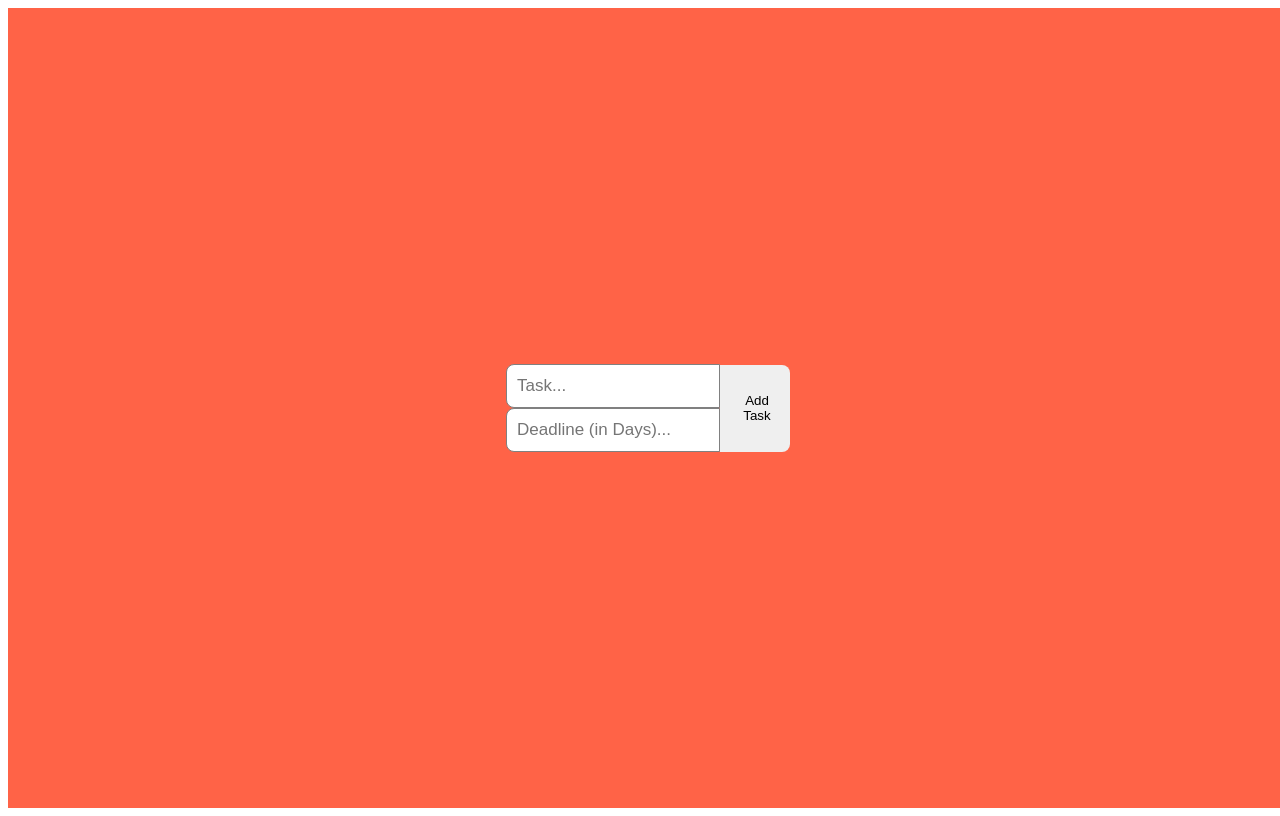
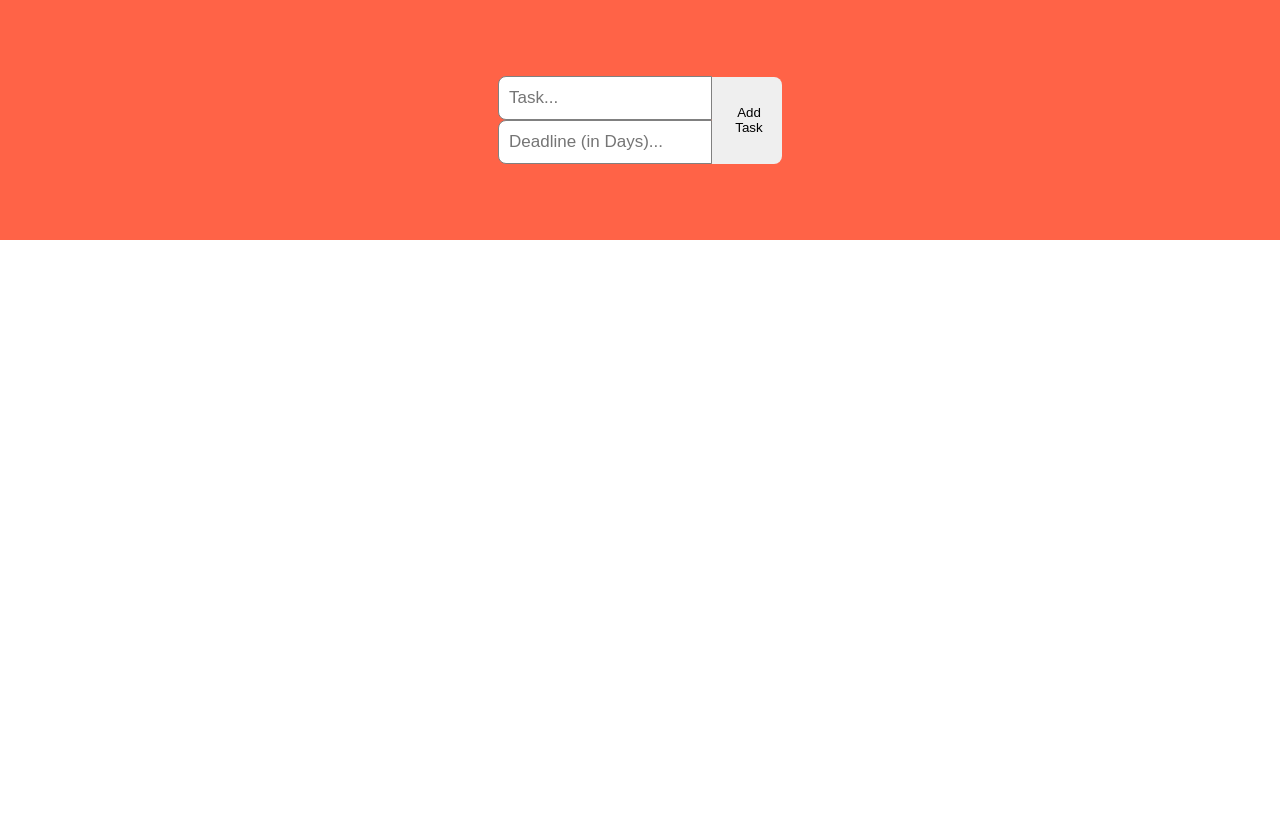
Before and after one commit to timothyrusso/react-typescript-todoapp, a React (Create React App) app: page / in a window 1280 px wide. Built offline with nearby package versions, Linux system fonts and the light colour scheme.

Commit message:
feat: background styling

```diff
--- a/src/App.css
+++ b/src/App.css
@@ -5,6 +5,11 @@
   width: 100vw;
   height: 100vh;
   font-family: Arial, Helvetica, sans-serif;
+}
+
+body {
+  margin: 0%;
+  padding: 0%;
 }
 
 .header {
@@ -41,3 +46,8 @@
   padding-left: 10px;
   cursor: pointer;
 }
+
+.todoList {
+  flex: 70%;
+  width: 100%;
+}
```
